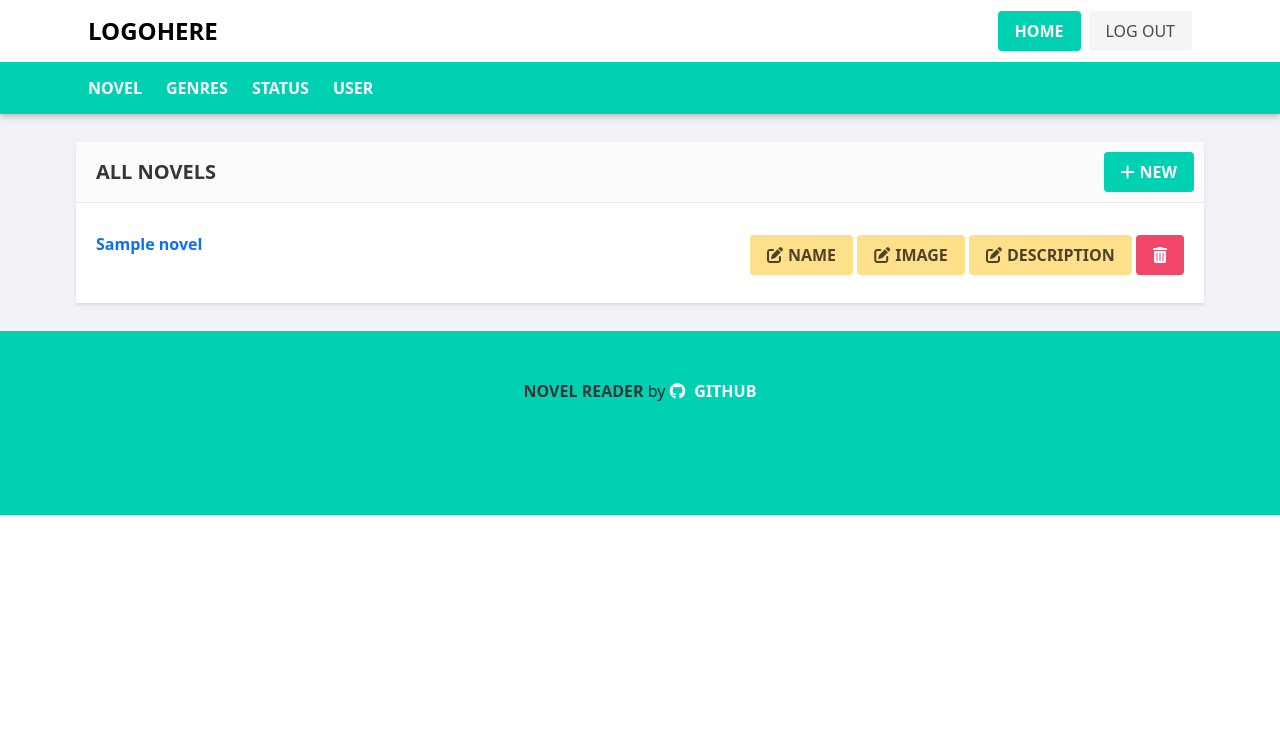
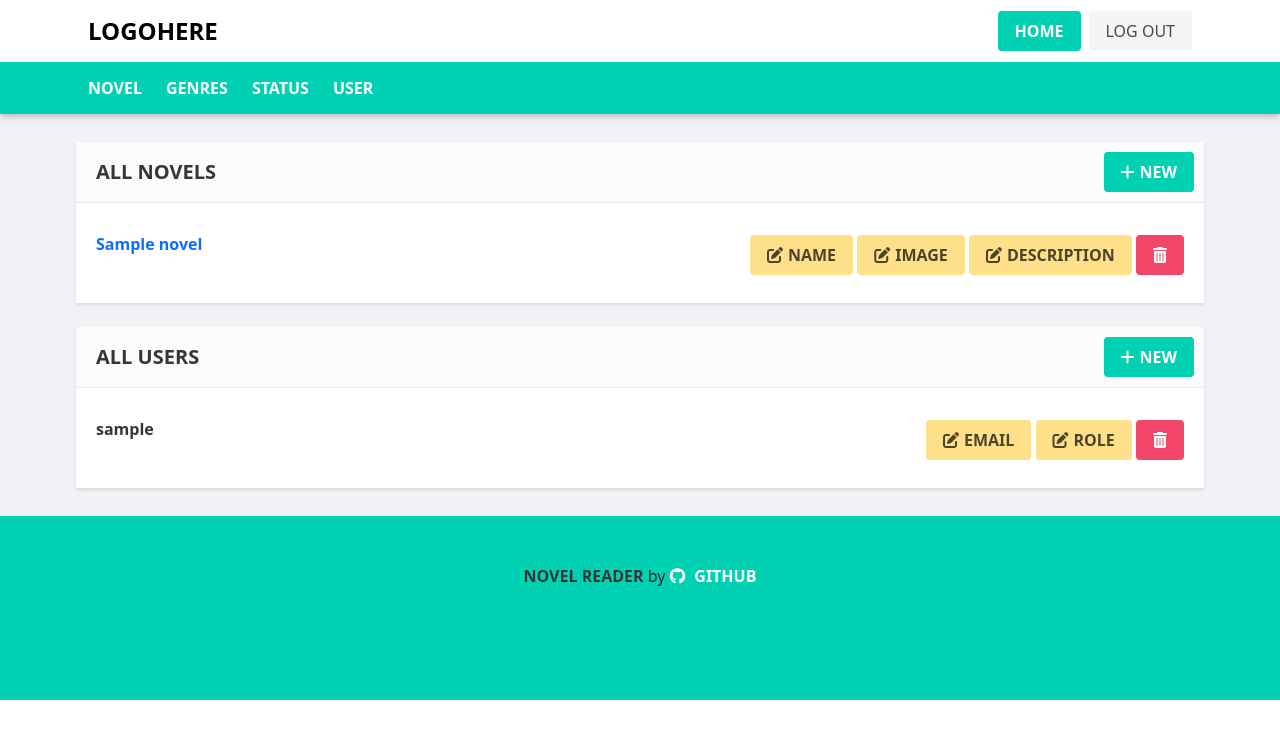
Before and after one commit to fordkuppp/muic-db-project, a Flask app: template novel_reader/templates/starter/admin/admin.html in a window 1280 px wide. Shown: the top 739 px of the page. Run offline with Flask 3, Linux system fonts and the light colour scheme; the template is opened without the code that fills it: most values are stand-ins (such as "Sample title", 1, 10 or a date in 2020); some libraries are stand-ins or nearby versions.

Commit message:
add user create and edit in admin page

```diff
--- /dev/null
+++ b/novel_reader/templates/elements/user-forms/create.html
@@ -0,0 +1,90 @@
+<div class="modal normal" id="create_user">
+    <div class="modal-background"></div>
+    <div class="modal-card">
+        <header class="modal-card-head">
+            <strong class="modal-card-title">Add user</strong>
+            <button class="delete" aria-label="close"></button>
+        </header>
+        <section class="modal-card-body">
+            <form method="post" action="{{url_for('admin.add_user')}}">
+                <div class="field"><label class="label">Email</label>
+                    <div class="control has-icons-left has-icons-right">
+                        <input class="input" type="text" placeholder="Email" id="email" name="email" required>
+                        <span class="icon is-small is-left">
+                            <i class="fa fa-envelope"></i>
+                        </span>
+                        <p class="help is-danger">
+                        </p>
+                    </div>
+                </div>
+                <div class="field">
+                    <label class="label">Username</label>
+                    <div class="control has-icons-left has-icons-right">
+                        <input class="input" type="text" placeholder="Display name" id="username" name="username"
+                            required>
+                        <span class="icon is-small is-left">
+                            <i class="fas fa-user"></i>
+                        </span>
+                    </div>
+                </div>
+                <div class="field">
+                    <label class="label">Password</label>
+                    <div class="control has-icons-left has-icons-right">
+                        <input class="input" type="password" placeholder="Password" id="password1" name="password1"
+                            onkeyup='check();' required>
+                        <span class="icon is-small is-left"><i class="fa fa-lock"></i>
+                        </span>
+                    </div>
+                </div>
+                <div class="field">
+                    <label class="label">Confirm Password</label>
+                    <div class="control has-icons-left has-icons-right">
+                        <input class="input" type="password" placeholder="Retype password" id="password2"
+                            name="password2" onkeyup='check();' required>
+                        <span class="icon is-small is-left">
+                            <i class="fa fa-lock"></i>
+                        </span>
+                    </div>
+                    <p id="match" class="help is-danger">
+                    </p>
+                </div>
+				<div class="field">
+                    <label class="label">Role</label>
+                    <div class="select" >
+                        <select name="role">
+                          <option value=1>User</option>
+                          <option value=2>Admin</option>
+                        </select>
+                      </div>
+                </div>
+                <div class="field">
+                    <div class="control">
+                        <button class="button submit is-primary" type="submit">
+                            <strong>ADD
+                            </strong>
+                        </button>
+                    </div>
+                </div>
+            </form>
+        </section>
+        <footer class="modal-card-foot">
+        </footer>
+    </div>
+</div>
+
+<script>
+    const pass1 = document.getElementById('password1');
+    const pass2 = document.getElementById('password2');
+    const target = document.getElementById('match');
+    var check = function () {
+        if (pass1.value != pass2.value) {
+            target.innerHTML = 'Passwords do not match';
+        }
+        else if (pass1.length < 8) {
+            target.innerHTML = 'Passwords must have at least 8 characters'
+        }
+        else {
+            target.innerHTML = '';
+        }
+    }
+</script>
--- /dev/null
+++ b/novel_reader/templates/elements/user-forms/email.html
@@ -0,0 +1,35 @@
+<div class="modal normal" id="email-{{novel.id}}">
+    <div class="modal-background"></div>
+    <div class="modal-card">
+        <header class="modal-card-head">
+            <strong class="modal-card-title">Edit email</strong>
+            <button class="delete" aria-label="close"></button>
+        </header>
+        <section class="modal-card-body">
+            <form method="post" action="{{url_for('admin.user_edit_email')}}?userId={{ novel.id }}">
+                <div class="field">
+                    <label class="label">Email</label>
+                    <div class="control has-icons-left has-icons-right">
+                        <input class="input" type="text" placeholder="Email" name="email" required>
+                        <span class="icon is-small is-left">
+                            <i class="fa-solid fa-book"></i>
+                        </span>
+                    </div>
+                </div>
+                <div class="field">
+                    <div class="control">
+                        <p class="help is-danger">
+                        </p>
+                        <button class="button submit is-primary" type="submit">
+                            <strong>
+                                SAVE
+                            </strong>
+                        </button>
+                    </div>
+                </div>
+            </form>
+        </section>
+        <footer class="modal-card-foot">
+        </footer>
+    </div>
+</div>
--- /dev/null
+++ b/novel_reader/templates/elements/user-forms/remove.html
@@ -0,0 +1,21 @@
+<div class="modal normal" id="deleted_user-{{novel.id}}">
+    <div class="modal-background"></div>
+    <div class="modal-card">
+        <header class="modal-card-head">
+            <strong class="modal-card-title">Deleted Confirmation</strong>
+            <button class="delete" aria-label="close"></button>
+        </header>
+        <section class="modal-card-body">
+            <p>Do you want to deleted {{novel.username}}</p>
+        </section>
+        <footer class="modal-card-foot">
+            <a onclick="document.getElementById('deleted_user-{{novel.id}}').classList.remove('is-active')"
+                class="button is-primary">
+                <strong>cancel</strong>
+            </a>
+            <a href="{{url_for('admin.user_remove')}}?userId={{novel.id}}" class="button is-danger">
+                <strong>confirm</strong>
+            </a>
+        </footer>
+    </div>
+</div>
--- /dev/null
+++ b/novel_reader/templates/elements/user-forms/role.html
@@ -0,0 +1,35 @@
+<div class="modal normal" id="role-{{novel.id}}">
+    <div class="modal-background"></div>
+    <div class="modal-card">
+        <header class="modal-card-head">
+            <strong class="modal-card-title">Edit role</strong>
+            <button class="delete" aria-label="close"></button>
+        </header>
+        <section class="modal-card-body">
+            <form method="post" action="{{url_for('admin.user_edit_role')}}?userId={{ novel.id }}">
+                <div class="field">
+                    <label class="label">Role</label>
+                    <div class="select">
+                        <select name = "role">
+                          <option value=1>User</option>
+                          <option value=2>Admin</option>
+                        </select>
+                      </div>
+                </div>
+                <div class="field">
+                    <div class="control">
+                        <p class="help is-danger">
+                        </p>
+                        <button class="button submit is-primary" type="submit">
+                            <strong>
+                                SAVE
+                            </strong>
+                        </button>
+                    </div>
+                </div>
+            </form>
+        </section>
+        <footer class="modal-card-foot">
+        </footer>
+    </div>
+</div>
--- a/novel_reader/templates/starter/admin/admin.html
+++ b/novel_reader/templates/starter/admin/admin.html
@@ -54,8 +54,53 @@
         </table>
     </div>
 </section>
+<section class="block">
+    <div class="block-head">
+        <div class="title is-5 bolder">
+            <span>All users</span>
+        </div>
+        <a class="button is-primary js-modal-trigger" data-target="create_user">
+            <i class="fa-solid fa-plus"></i>
+            <strong>NEW</strong>
+        </a>
+    </div>
+    <div class="block-body container">
+        <table class="table is-hoverable is-fullwidth">
+            <tbody>
+                {% for novel in users %}
+                <tr>
+                    <td>
+                        <div class="title is-6">
+                                {{ novel.username }}
+                        </div>
+                        {% with novel=novel %}
+                        {% include "elements/user-forms/remove.html" %}
+                        {% include "elements/user-forms/role.html" %}
+                        {% include "elements/user-forms/email.html" %}
+                        {% endwith %}
+                    </td>
+                    <td style="text-align: right;">
+                        <a class="button is-warning js-modal-trigger" data-target="email-{{novel.id}}">
+                            <i class="fa-solid fa-pen-to-square"></i>
+                            <strong>email</strong>
+                        </a>
+						<a class="button is-warning js-modal-trigger" data-target="role-{{novel.id}}">
+                            <i class="fa-solid fa-pen-to-square"></i>
+                            <strong>role</strong>
+                        </a>
+                        <a class="button is-danger js-modal-trigger" data-target="deleted_user-{{novel.id}}">
+                            <i class="fa-solid fa-trash-can" style="margin: 0;"></i>
+                        </a>
+                    </td>
+                </tr>
+                {% endfor %}
+            </tbody>
+        </table>
+    </div>
+</section>
 {% endblock %}
 
 {% block modal %}
 {% include "elements/novel-forms/create.html" %}
+{% include "elements/user-forms/create.html" %}
 {% endblock %}
```
Also changed, not shown: novel_reader/admin.py (+74 -1 lines).
